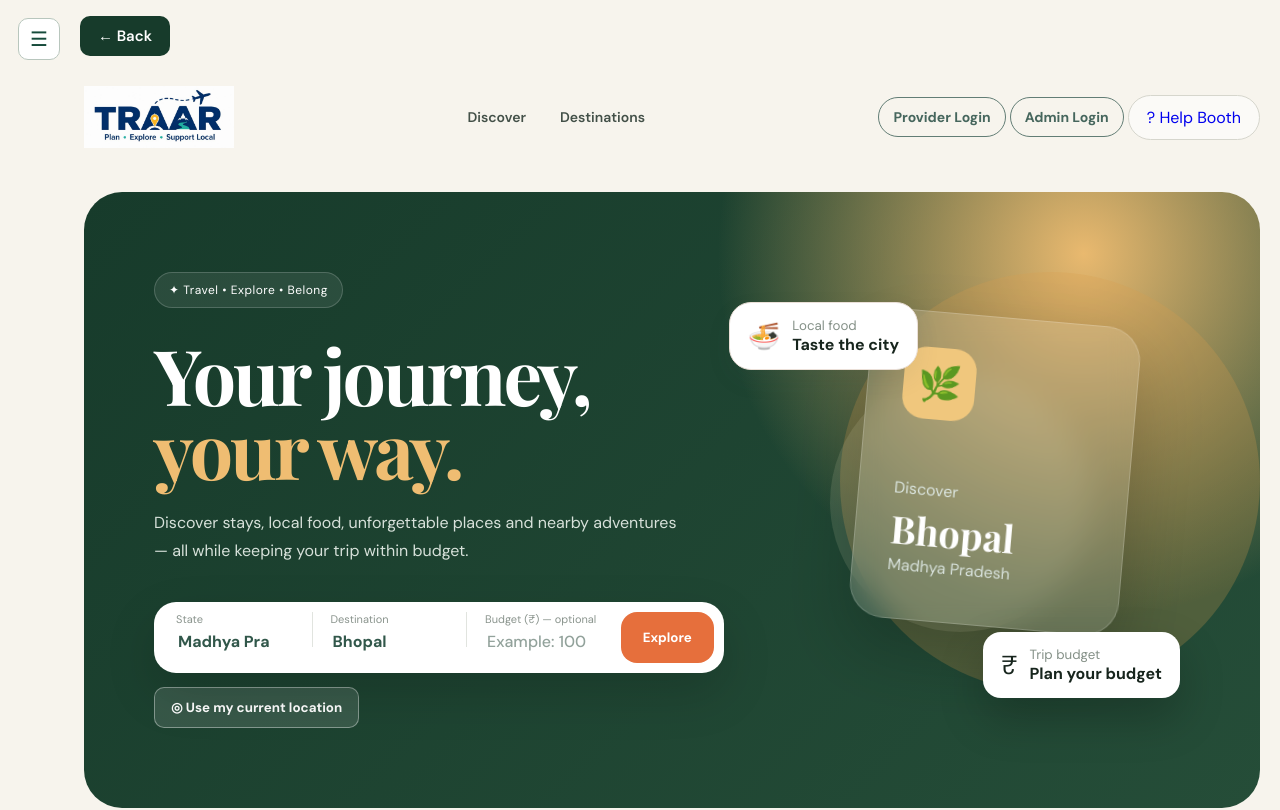
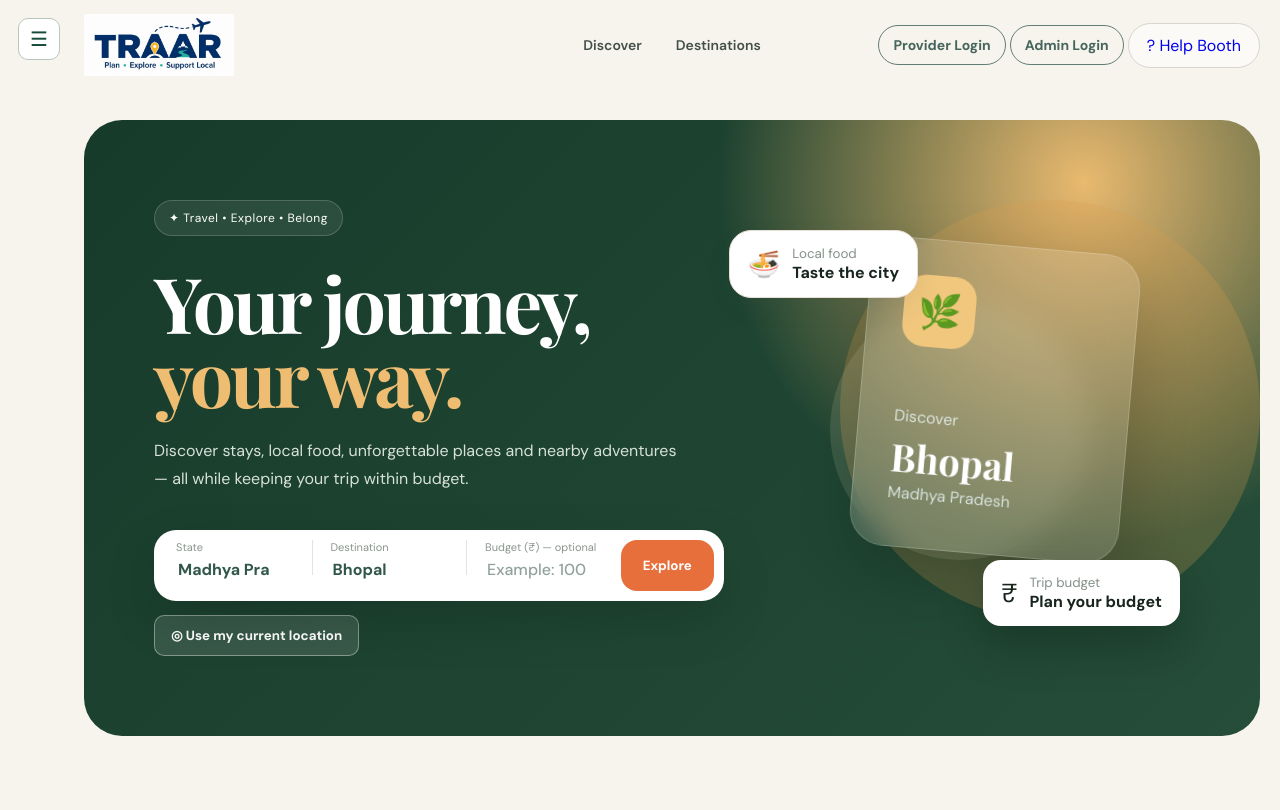
Before and after one commit to vanshsoni12/traar-app, a React (Vite) app: page / in a window 1280 px wide. Shown: the top 810 px of the page. Built offline with nearby package versions, Linux system fonts and the light colour scheme.

Commit message:
Refine navigation and homepage header

```diff
--- a/src/App.css
+++ b/src/App.css
@@ -744,3 +744,22 @@ select {
   font-size: 13px;
   font-weight: 600;
 }
+@media (min-width: 900px) {
+  .navbar {
+    display: grid;
+    grid-template-columns: minmax(0, 1fr) auto minmax(0, 1fr);
+    align-items: center;
+  }
+
+  .navbar .logo {
+    justify-self: start;
+  }
+
+  .navbar nav {
+    justify-self: center;
+  }
+
+  .navbar .portal-actions {
+    justify-self: end;
+  }
+}
--- a/src/components/AppLayout.tsx
+++ b/src/components/AppLayout.tsx
@@ -1,9 +1,10 @@
 
-import { Outlet, useNavigate } from "react-router-dom";
+import { Outlet, useLocation, useNavigate } from "react-router-dom";
 import NavigationMenu from "./NavigationMenu";
 
 export default function AppLayout() {
     const navigate = useNavigate();
+    const location = useLocation();
 
     function goBack() {
         const historyIndex = window.history.state?.idx;
@@ -20,6 +21,7 @@ export default function AppLayout() {
             <NavigationMenu />
 
             <div className="page-with-sidebar">
+                {location.pathname !== "/" && (
                     <button
                         type="button"
                         onClick={goBack}
@@ -41,6 +43,7 @@ export default function AppLayout() {
                     >
                         ← Back
                     </button>
+                )}
 
                 <Outlet />
             </div>
```
Lines whose indentation alone changed are shown as unchanged.
